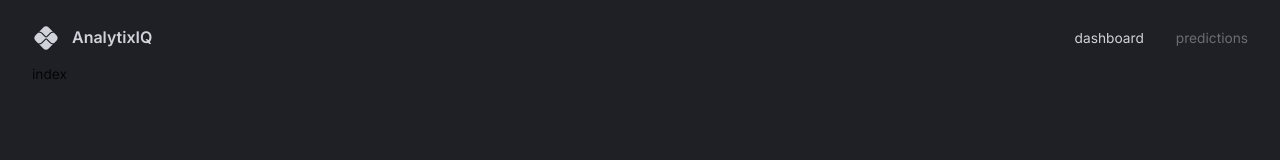
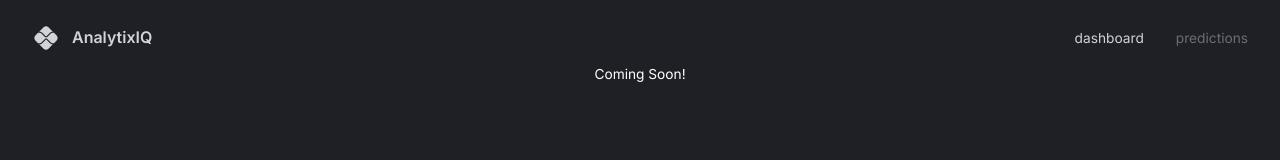
Before and after one commit to alaaobed88/AnalyticsDashboard, a React (Vite) app in the folder AnalyticsDashboard/: page /predictions in a window 1280 px wide. Shown: the top 160 px of the page. Built offline with nearby package versions, Linux system fonts and the light colour scheme; no server answers.

Commit message:
finished row 3 and started predictions

```diff
--- a/AnalyticsDashboard/src/scenes/dashboard/Row3.tsx
+++ b/AnalyticsDashboard/src/scenes/dashboard/Row3.tsx
@@ -84,7 +84,6 @@ const Row3 = () => {
         (params.value as Array<string>).length,
     },
   ];
-  console.log(transactionData);
 
   return (
     <>
--- a/AnalyticsDashboard/src/scenes/predictions/index.tsx
+++ b/AnalyticsDashboard/src/scenes/predictions/index.tsx
@@ -1,7 +1,8 @@
+import { Box } from "@mui/material";
 import React from "react";
 
 const Predictions = () => {
-  return <div>index</div>;
+  return <Box width="100%" height="100%" color="white" sx={{display:"flex", justifyContent:"center"}}>Coming Soon!</Box>  ;
 };
 
 export default Predictions;
```
